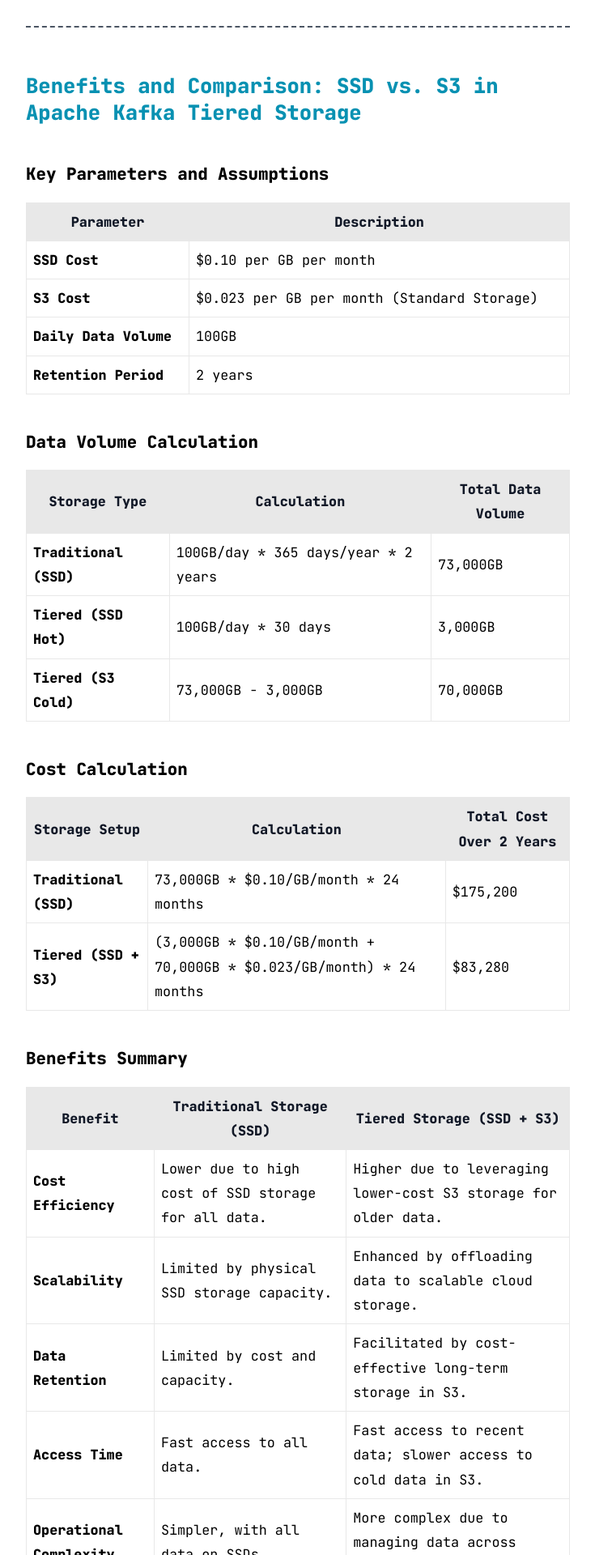
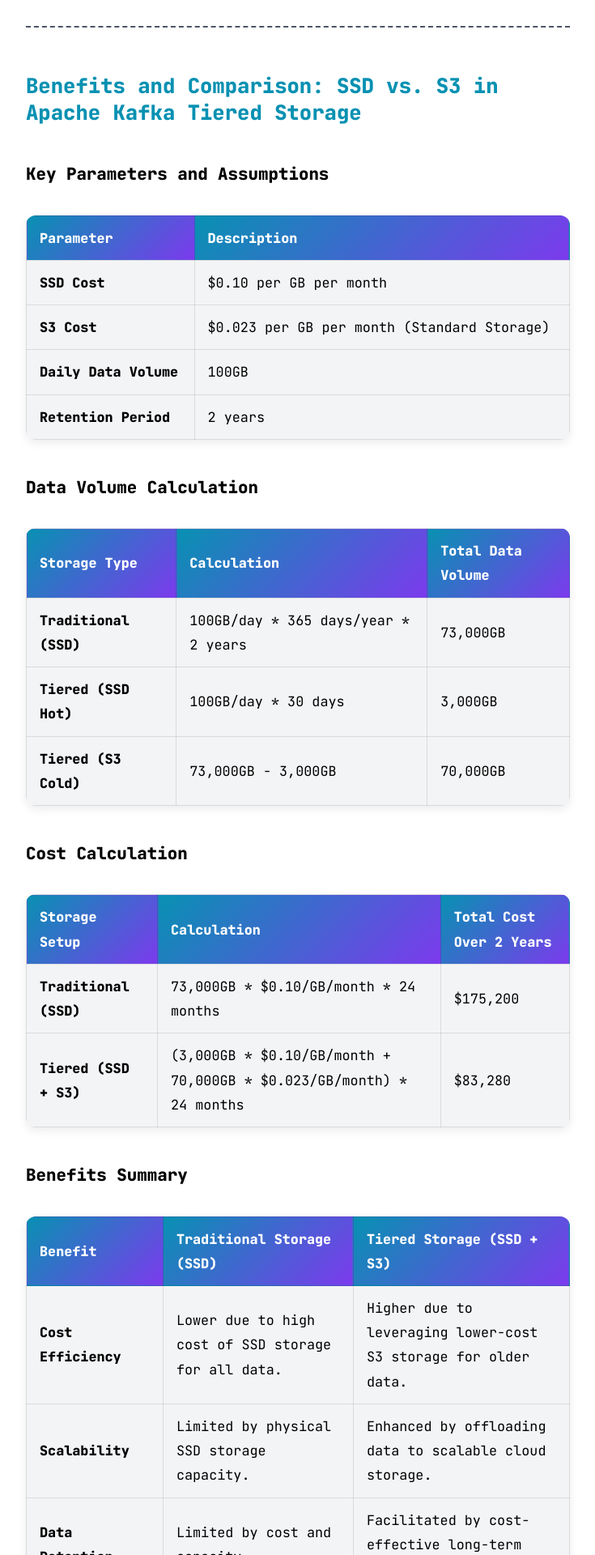
Before and after one commit to see-quick/see-quick.github.io, a Jekyll site: the page built from all_collections/_posts/2024-02-13-kafka-tiered-storage.md, in a window 1280 px wide. Shown: the part 2000-3920 px from the top of the page at 81% size, without its empty margins (272-1007 px from the left). Built offline with Jekyll 4.4.1, drawn with Linux system fonts in a browser that asks for light colours.

Commit message:
fixes a bit
Signed-off-by: see-quick <maros.orsak159@gmail.com>

```diff
--- a/assets/css/post.css
+++ b/assets/css/post.css
@@ -255,20 +255,35 @@
 /* Tables */
 .content table {
   width: 100%;
-  margin: 1rem 0;
+  margin: 2rem 0;
   border-collapse: collapse;
+  background: var(--bg-tertiary);
+  border-radius: 12px;
+  overflow: hidden;
+  box-shadow: var(--shadow-md);
 }
 
 .content table th {
-  background-color: var(--gray-3);
-  color: var(--white-1);
-  border: 1px solid var(--gray-5);
+  background: linear-gradient(135deg, var(--accent-primary), var(--accent-secondary));
+  color: white;
+  border: 1px solid var(--border-primary);
+  font-weight: 700;
+  text-align: left;
 }
 
 .content table td,
 .content table th {
-  border: 1px solid var(--gray-3);
-  padding: 0.5rem;
+  border: 1px solid var(--border-primary);
+  padding: 0.75rem 1rem;
+}
+
+.content table td {
+  background: var(--bg-tertiary);
+  color: var(--text-primary);
+}
+
+.content table tbody tr:hover {
+  background: var(--hover-overlay);
 }
 
 /* Code blocks */
@@ -299,6 +314,39 @@
   height: 2px;
   background: linear-gradient(90deg, var(--accent-primary), var(--accent-secondary));
   border-radius: 12px 12px 0 0;
+}
+
+.copy-btn {
+  position: absolute;
+  top: 0.75rem;
+  right: 0.75rem;
+  font-size: 0.8rem;
+  padding: 0.4rem 0.8rem;
+  background: var(--bg-elevated);
+  color: var(--text-primary);
+  border: 1px solid var(--border-primary);
+  border-radius: 8px;
+  cursor: pointer;
+  opacity: 0.7;
+  transition: all 0.15s ease;
+  font-family: "JetBrains Mono", monospace;
+  font-weight: 600;
+}
+
+.copy-btn:hover {
+  opacity: 1;
+  background: var(--accent-primary);
+  color: white;
+  border-color: var(--accent-primary);
+  transform: translateY(-2px);
+  box-shadow: var(--shadow-sm);
+}
+
+.copy-btn.copied {
+  background: var(--accent-success);
+  border-color: var(--accent-success);
+  color: white;
+  opacity: 1;
 }
 
 .content code {
```
